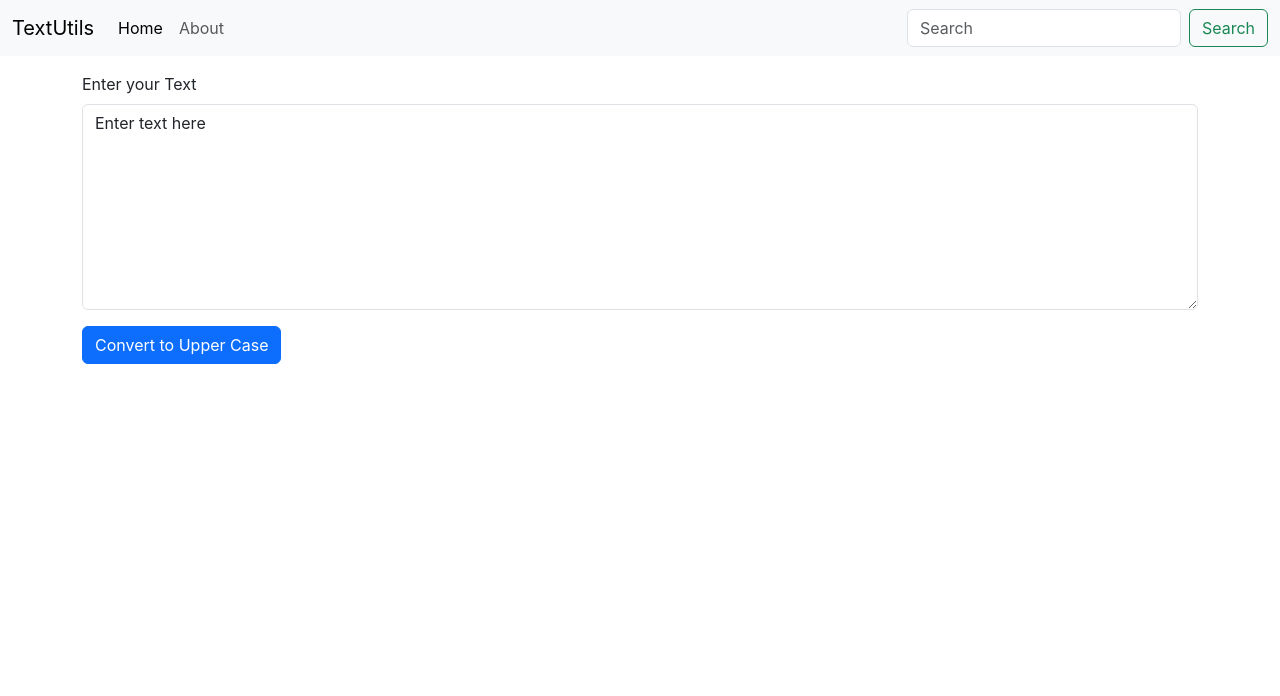
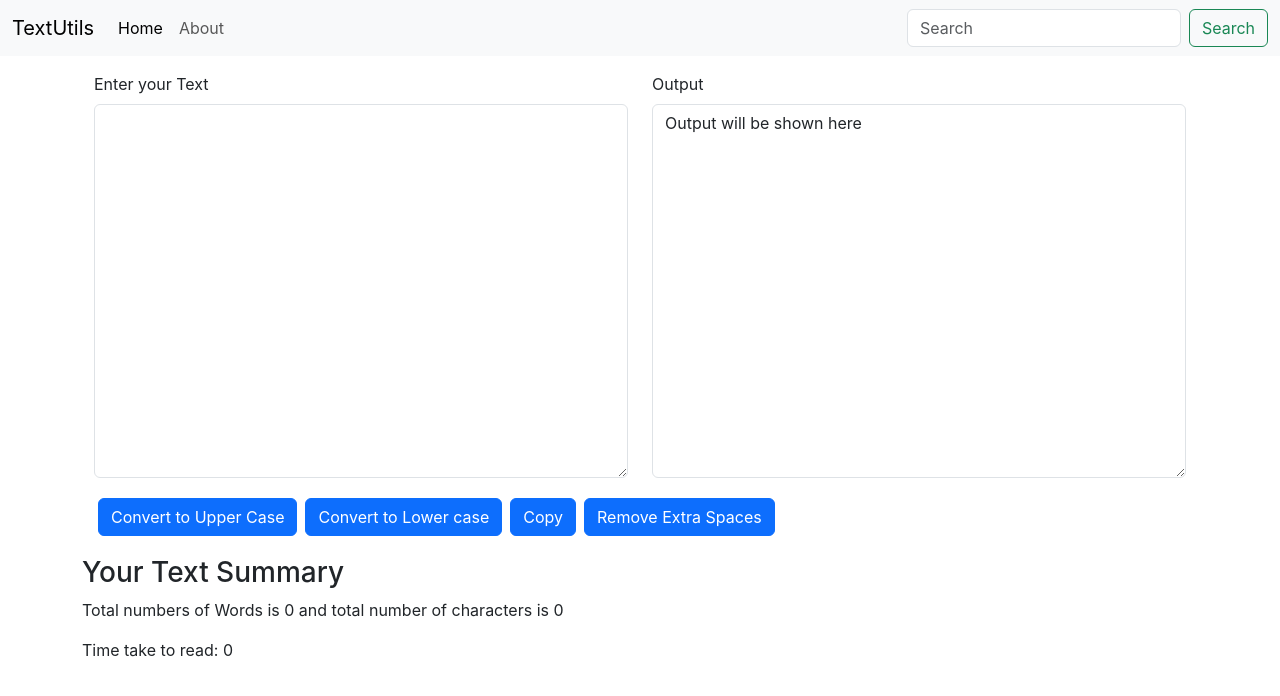
Before and after one commit to pratham-bhatt/TextUtils, a React (Create React App) app: page / in a window 1280 px wide. Shown: the top 696 px of the page. Built offline with nearby package versions, Linux system fonts and the light colour scheme.

Commit message:
adding output section and adding more functionality like lower case, copy remove extra spaces.

```diff
--- a/src/Components/TextForm.js
+++ b/src/Components/TextForm.js
@@ -1,25 +1,66 @@
-import React, { useState } from 'react'
+import React, { useState } from 'react';
 
 export default function TextForm(props) {
 
-    const [text, setText] = useState("Enter text here");
+    const [text, setText] = useState("");
+    const [outputText, updateText] = useState("Output will be shown here");
 
     const handleUpClick = () => {
-        let upperText = text.toUpperCase();
-        setText(upperText);
+        const upperText = text.toUpperCase();
+        updateText(upperText);
     }
 
+    const handleLowClick = () => {
+        const lowerText = text.toLowerCase();
+        updateText(lowerText);
+    }
+    const handleCopyClick = () => {
+        // Select the content of the output textarea
+        const outputBox = document.getElementById('outputBox');
+        outputBox.select();
+        navigator.clipboard.writeText(outputText);
+    }
+    const handleExtraSpaceClick = () => {
+        let inputText = text.replace(/\s+/g, ' ').trim();
+        updateText(inputText);
+        setText(inputText);
+    }
     const handleOnChange = (event) => {
         setText(event.target.value);
     }
 
-  return (
-    <div>
-        <div className="mb-3">
-            <label htmlFor="myBox" className="form-label">{props.heading}</label>
-            <textarea value={text} className="form-control" id="myBox" rows="8" onChange={handleOnChange}></textarea>
+    return (
+        <>
+        <div className="container-fluid">
+            <div className="row">
+                <div className="col-md-6">
+                    <div className="mb-3">
+                        <label htmlFor="myBox" className="form-label">{props.heading}</label>
+                        <textarea value={text} className="form-control" id="myBox" rows="15" onChange={handleOnChange}></textarea>
+                    </div>
+                </div>
+                <div className="col-md-6">
+                    <div className="mb-3">
+                        <label htmlFor="outputBox" className="form-label">Output</label>
+                        <textarea value={outputText} className="form-control" id="outputBox" rows="15" readOnly></textarea>
+                    </div>
+                </div>
+            </div>
+            <div className="row">
+                <div className="col-md-12">
+                    <button className="btn btn-primary m-1" onClick={handleUpClick}>Convert to Upper Case</button>
+                    <button className="btn btn-primary m-1" onClick={handleLowClick}>Convert to Lower case</button>
+                    <button className="btn btn-primary m-1" onClick={handleCopyClick}>Copy</button>
+                    <button className="btn btn-primary m-1" onClick={handleExtraSpaceClick}>Remove Extra Spaces</button>
+                </div>
+            </div>
         </div>
-        <button className="btn btn-primary" onClick={handleUpClick}>Convert to Upper Case</button>
-    </div>
-  );
+        <div className="my-3">
+            <h3>Your Text Summary</h3>
+            <p>Total numbers of Words is {text.split(" ").length-1} and total number of characters is {text.length} </p>
+            {/* To read the 25 word it takes 1 min so 0.008 min is take for reading one word*/}
+            <p>Time take to read: {0.008*(text.split(" ").length-1)}</p>
+        </div>
+        </>
+    );
 }
```
